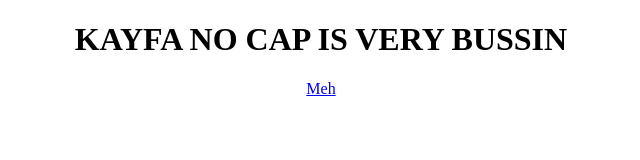
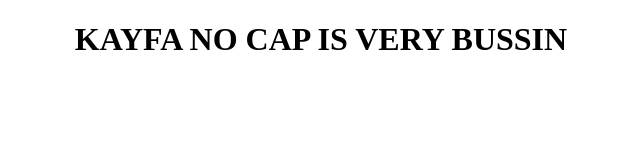
Before and after one commit to nawka12/kayfa-sigma, a plain HTML site: page index.html in a window 1280 px wide. Shown: the full height of the page, 319-959 px from the left. Drawn offline with Linux system fonts and the light colour scheme.

Commit message:
Update index.html

```diff
--- a/index.html
+++ b/index.html
@@ -7,6 +7,5 @@
 </head>
 <body>
     <center><h1>KAYFA NO CAP IS VERY BUSSIN</h1></center>
-    <center><a href="https://civitai.com/user/kayfahaarukku">Meh</a></center>
 </body>
 </html>
```
